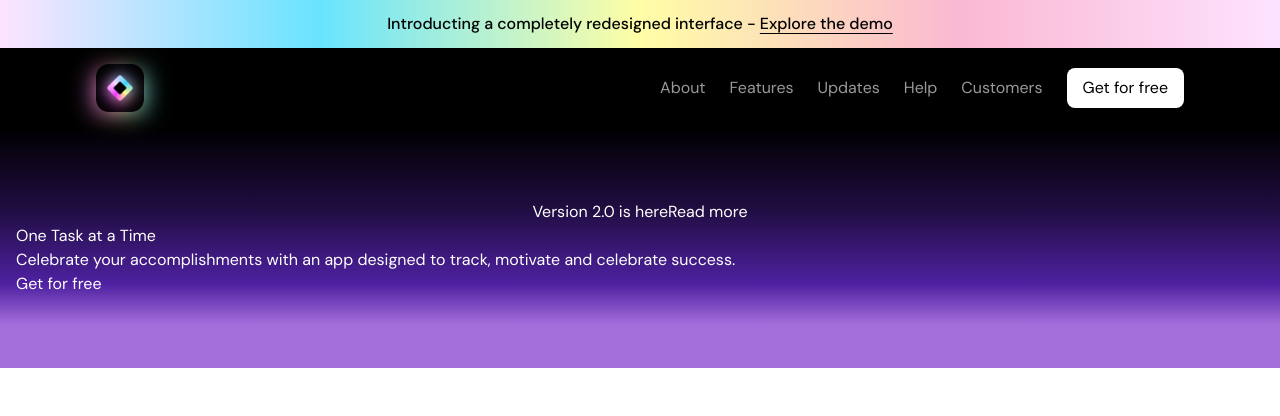
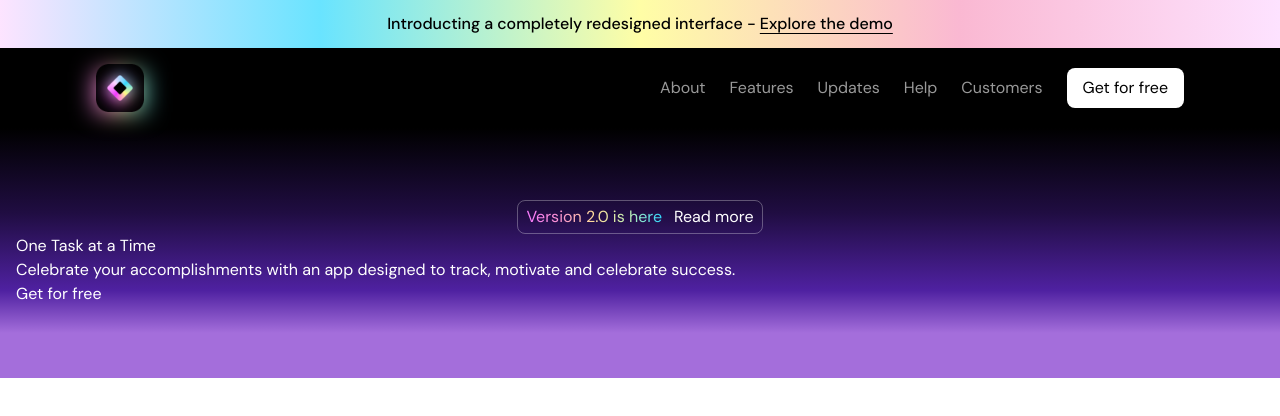
Before and after one commit to onitsuji/dark-saas-landing, a Next.js app: page / in a window 1280 px wide. Shown: the top 416 px of the page. Built offline with nearby package versions, Linux system fonts and the light colour scheme.

Commit message:
hero styling

```diff
--- a/components/hero.tsx
+++ b/components/hero.tsx
@@ -3,8 +3,13 @@ export const Hero = () => {
     <div className="bg-black text-white bg-[linear-gradient(to_bottom,#000,#200D42_34%,#4F21A1_65%,#A46EDB_82%)] py-[72px]">
       <div className="container">
         <div className="flex items-center justify-center">
-          <a href="#">
-            <span>Version 2.0 is here</span>
+          <a
+            href="#"
+            className="inline-flex gap-x-3 border py-1 px-2 rounded-lg border-white/30"
+          >
+            <span className="bg-[linear-gradient(to_right,#F87AFF,#FB93D0,#FFDD99,#C3F0B2,#2FD8FE)] text-transparent bg-clip-text [-webkit-background-clip:text]">
+              Version 2.0 is here
+            </span>
             <span>Read more</span>
           </a>
         </div>
```
